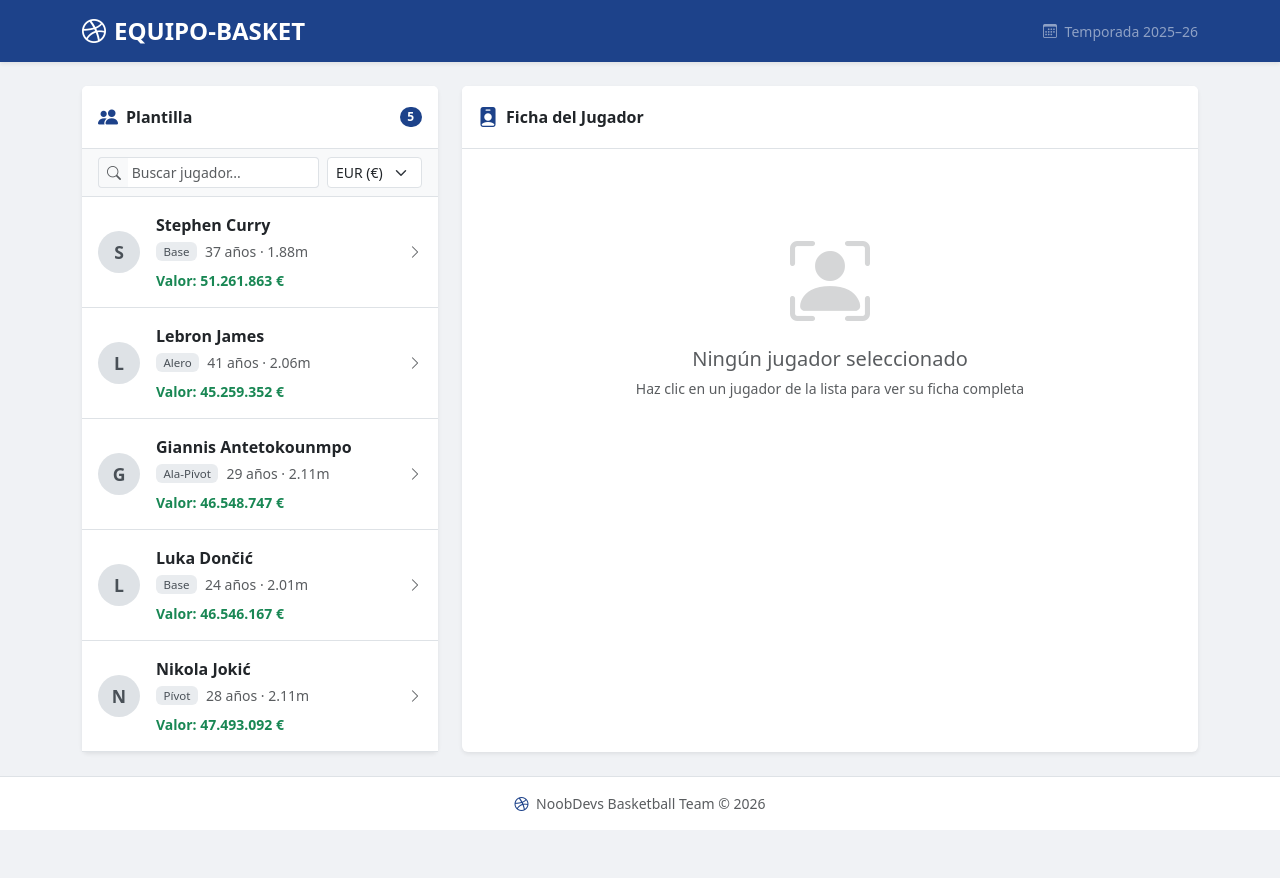
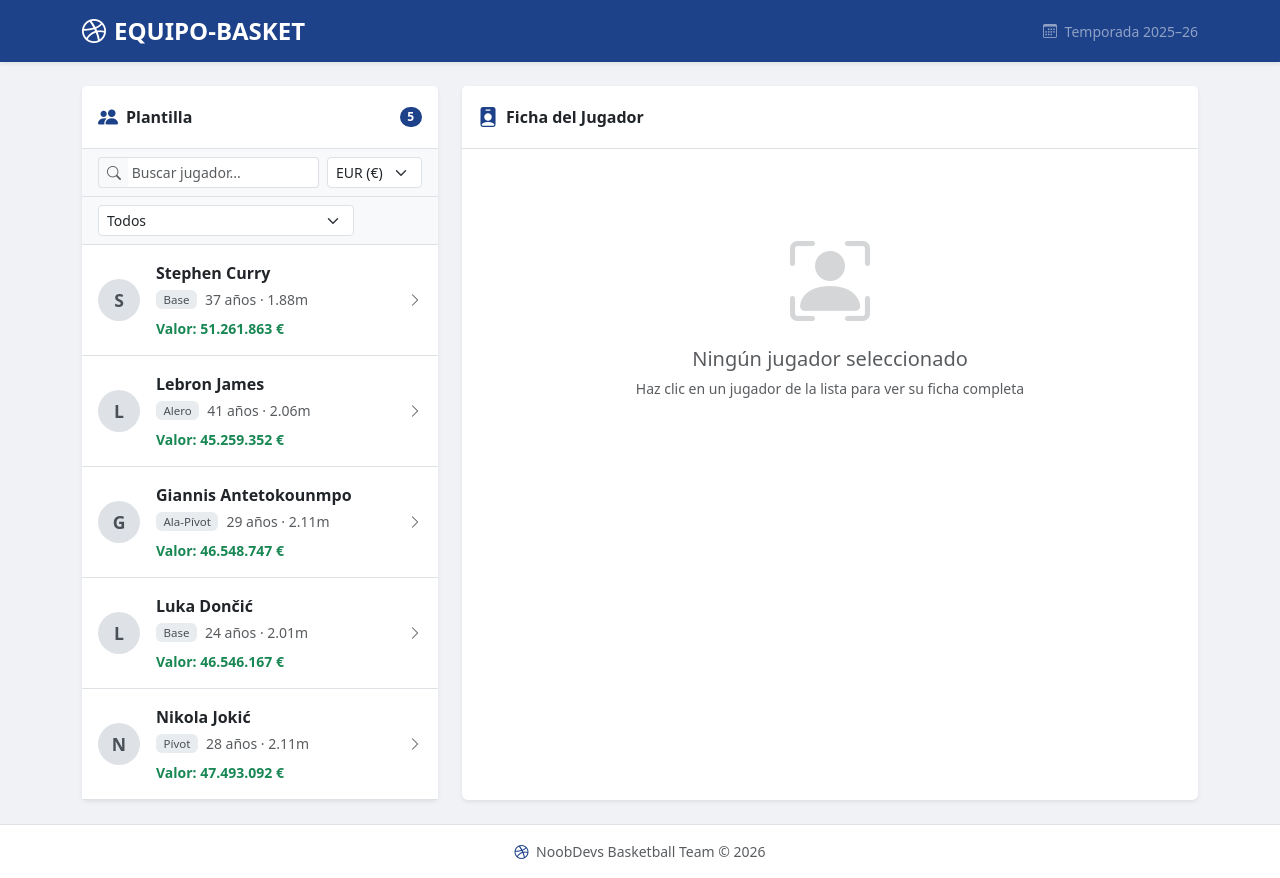
Before and after one commit to Des-FrontEnd-con-frameworks-avanz/Producto-1, an Angular app: page / in a window 1280 px wide. Before the commit the page ends 830 px from the top, so only its background shows below. Built offline with nearby package versions, Linux system fonts and the light colour scheme.

Commit message:
implemtación del pipe (filtro por edad)

```diff
--- a/src/app/components/players/players.component.html
+++ b/src/app/components/players/players.component.html
@@ -19,8 +19,18 @@
             <option value="JPY" [selected]="selectedCurrency === 'JPY'">JPY (¥)</option>
         </select>
     </div>
+    <!-- FILTRO POR EDAD -->
+     <div class="px-3 py-2 border-bottom bg-light d-flex align-items-center">
+      <div class="w-100">
+        <select id="currencySelect" class="form-select form-select-sm w-auto" [(ngModel)]="filtroEdad">
+          <option value="todas">Todos</option>
+          <option value="jovenes">Promesas (Menores de 30 años)</option>
+          <option value="veterano">Veteranos (30 años o más)</option>
+        </select>
+      </div>
+    </div>
 
-    @for (player of players; track player.id) {
+    @for (player of players | filtroEdad:filtroEdad; track player.id) {
     <button type="button" class="list-group-item list-group-item-action player-item px-3 py-3 border-bottom"
         [class.player-item--active]="selectedPlayerId === player.id" (click)="onSelectPlayer(player)">
 
--- a/src/app/components/players/players.component.ts
+++ b/src/app/components/players/players.component.ts
@@ -3,11 +3,13 @@
 import { Player } from '../../shared/models/player.model'
 import { PLAYERS_DATA } from '../../shared/data/players-list'
 import { CurrencyExchangePipe } from '@app/shared/pipes/currency-exchange.pipe';
+import { FiltroEdadPipe } from '../../pipes/filtro-edad.pipe';
+import { FormsModule } from '@angular/forms';
 
 @Component({
   selector: 'app-players',
   standalone: true,
-  imports: [CommonModule, CurrencyExchangePipe],
+  imports: [CommonModule,FormsModule, CurrencyExchangePipe, FiltroEdadPipe],
   templateUrl: './players.component.html',
   styleUrl: './players.component.scss'
 })
@@ -15,6 +17,7 @@
   public players: Player[] = [];
   public selectedPlayerId: number | null = null;
   public selectedCurrency: string = 'EUR';
+  public filtroEdad: string = 'todas';
 
   //Para comunicar al padre el jugador seleccionado
   @Output() playerSelected = new EventEmitter<Player>();
--- /dev/null
+++ b/src/app/pipes/filtro-edad.pipe.ts
@@ -0,0 +1,29 @@
+import { Pipe, PipeTransform } from '@angular/core';
+import { Player } from '@app/shared/models/player.model';
+
+@Pipe({
+  name: 'filtroEdad',
+})
+export class FiltroEdadPipe implements PipeTransform {
+
+ transform(players: Player[], edadSeleccionada: string): Player[] {
+
+    if (!players) return [];
+
+    if (!edadSeleccionada || edadSeleccionada === 'todas') {
+      return players;
+    }
+
+    return players.filter(player => {
+      if (edadSeleccionada === 'jovenes') {
+        return player.edad < 30;
+      }
+
+      if (edadSeleccionada === 'veterano') {
+        return player.edad >= 30;
+      }
+
+      return true;
+    });
+  }
+}
```
Also changed, not shown: 1 other file (tests, documents, lock files or other folders).
